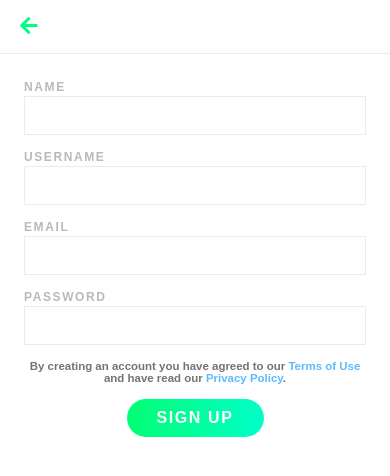
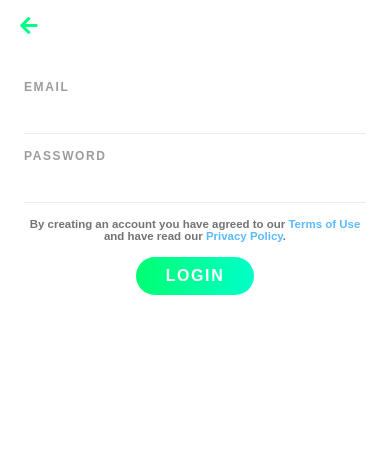
Before and after one commit to MustafaAHamad/RV, a PHP site: page /los.html in a window 390 px wide. Shown: the top 476 px of the page. Run offline with PHP 8.4, Linux system fonts and the light colour scheme; some libraries are stand-ins or nearby versions.

Commit message:
more updates
i need to setup a better design, make sure everything will remain fluid and begin to make it responsive.

```diff
--- a/version 1/client/css/style.css
+++ b/version 1/client/css/style.css
@@ -45,7 +45,6 @@ div.xKrjG39sL {
 	width: 100%;
 	display: inline-block;
 	background: #ffffff;
-	border-bottom: 1px solid #ebebeb;
 	position: fixed;
 	top: 0px;
 	left: 0px;
@@ -62,28 +61,29 @@ div.xKrjG39sL button{
     margin: 5px 10px;
 }
 
-div.jASE9ghv div.aeKrV4cx {
+div.jASE9ghv {
 	padding: 80px 1.5rem 0px;
 }
 
-div.jASE9ghv div.aeKrV4cx form div.vkR43oAc {
+div.jASE9ghv div form div.vkR43oAc {
 	margin: 0px 0px 15px;
 }
 
-div.jASE9ghv div.aeKrV4cx form div.vkR43oAc span {
+div.jASE9ghv div form div.vkR43oAc span {
 	display: block;
 	font-weight: bold;
 	font-size: 0.75rem;
-	color: #b9b9b9;
+	color: #9c9c9c;
 	text-rendering: optimizeLegibility;
 	margin-bottom: 2px;
 	letter-spacing: 0.1rem;
 }
 
-div.jASE9ghv div.aeKrV4cx form div.vkR43oAc input {
+div.jASE9ghv div form div.vkR43oAc input {
 	width: -webkit-fill-available;
 	background: none;
-	border: 1px solid #ebebeb;
+	border: none;
+	border-bottom: 1px solid #ebebeb;
 	padding: 10px 10px;
 	outline: none;
 	color: #484848;
@@ -91,11 +91,11 @@ div.jASE9ghv div.aeKrV4cx form div.vkR43oAc input {
 	font-weight: bold;
 }
 
-div.jASE9ghv div.aeKrV4cx form div.Kc8jGzbR {
+div.jASE9ghv div form div.Kc8jGzbR {
 	text-align: center;
 }
 
-div.jASE9ghv div.aeKrV4cx form div.Kc8jGzbR button.vRxkJCc3 {
+div.jASE9ghv div form div.Kc8jGzbR button.vRxkJCc3 {
 	padding: 10px 30px;
 	background-image: linear-gradient(to right, #00ff72, #00ffc9);
 	border: none;
@@ -106,7 +106,7 @@ div.jASE9ghv div.aeKrV4cx form div.Kc8jGzbR button.vRxkJCc3 {
 	border-radius: 50px;
 }
 
-div.jASE9ghv div.aeKrV4cx form div.Kc8jGzbR button.cKr4hVqkS {
+div.jASE9ghv div form div.Kc8jGzbR button.cKr4hVqkS {
 	display: block;
 	font-weight: bold;
 	font-size: 0.75rem;
@@ -117,7 +117,7 @@ div.jASE9ghv div.aeKrV4cx form div.Kc8jGzbR button.cKr4hVqkS {
 	outline: none;
 }
 
-div.jASE9ghv div.aeKrV4cx form b.jgHkrEl2 {
+div.jASE9ghv div form b.jgHkrEl2 {
 	display: block;
 	font-size: 0.718rem;
 	text-align: center;
@@ -125,7 +125,7 @@ div.jASE9ghv div.aeKrV4cx form b.jgHkrEl2 {
 	margin: 15px 0px;
 }
 
-div.jASE9ghv div.aeKrV4cx form b.jgHkrEl2 a {
+div.jASE9ghv div form b.jgHkrEl2 a {
 	color: #5abbff;
 	text-decoration: none;
 }
--- a/version 1/los.html
+++ b/version 1/los.html
@@ -13,7 +13,24 @@
 		<button><i class="fas fa-arrow-left"></i></button>
 	</div>
 	<div class="jASE9ghv">
-		<div class="aeKrV4cx">
+		<div class="jHt2Li03">
+			<form class="rv2f04X" id="cRw7E2xa" onsubmit="">
+				<div class="vkR43oAc">
+					<span>EMAIL</span>
+					<input id="signup-email" name="signup-email" maxlength="255" type="text"/>
+				</div>
+				<div class="vkR43oAc">
+					<span>PASSWORD</span>
+					<input id="signup-password" name="signup-password" maxlength="255" type="password"/>
+				</div>
+				<b class="jgHkrEl2">By creating an account you have agreed to our <a href="">Terms of Use</a> and have read our <a href="">Privacy Policy</a>.
+				</b>
+				<div class="Kc8jGzbR">
+					<button type="submit" name="signin" class="button vRxkJCc3">LOGIN</button>
+				</div>
+			</form>
+		</div>
+		<div class="aeKrV4cx hidden">
 			<div class="ekJA8mNc"></div>
 			<form class="rv2f04X" id="aKjCvK0e" onsubmit="">
 				<div class="vkR43oAc">
```
